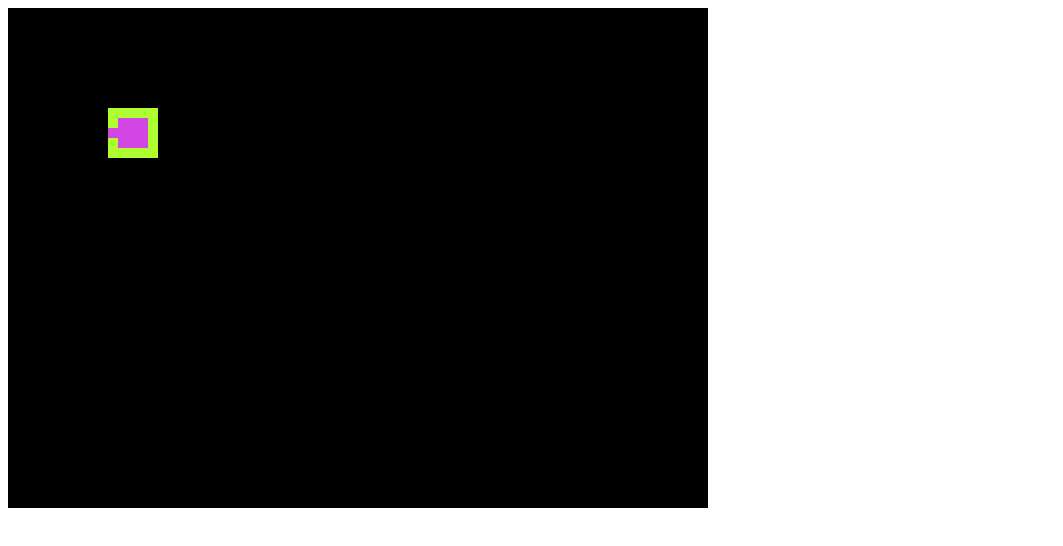
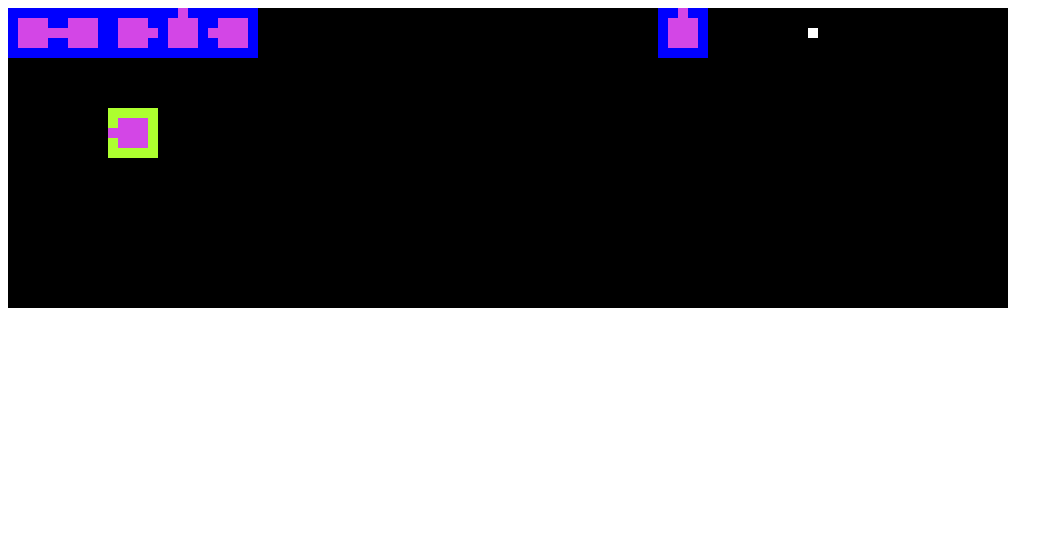
Before and after one commit to alex-och/JS_BattleCity, a plain HTML site: page index.html in a window 1280 px wide. Shown: the whole page, without its empty margins (0-1063 px from the left). Drawn offline with Linux system fonts and the light colour scheme.

Commit message:
Collision detection added

```diff
--- a/script.js
+++ b/script.js
@@ -1,7 +1,10 @@
 var CANVAS = document.getElementById('field');
 var STEP = 5,
-    FPS = 60;
-var x, y,
+    FPS = 40;
+var A,
+    ENEMIES = [],
+    ENEMIES_AMOUNT = 6,
+    ELEMENTS = [],
     game,
     xv = 0,
     yv = 0,
@@ -10,6 +13,12 @@ var tmp_top,
     tmp_left,
     tmp_x,
     tmp_y;
+
+function getRndInteger(min, max) {
+    return Math.floor(Math.random() * (max - min + 1) ) + min;
+}
+
+
 
 function Bullet() {
     this.obj = document.createElement('div');
@@ -48,8 +57,8 @@ function Bullet() {
     }
 
     this.move = function() {
-        let tmp_x = this.obj.offsetTop + this.yv * STEP * 1.5;
-        let tmp_y = this.obj.offsetLeft + this.xv * STEP * 1.5;
+        let tmp_x = this.obj.offsetTop + this.yv * STEP * 2;
+        let tmp_y = this.obj.offsetLeft + this.xv * STEP * 2;
 
         if (tmp_x >= this.BORDER_TOP && tmp_x <= this.BORDER_BOTTOM) {
             this.obj.style.top = tmp_x + 'px';
@@ -68,12 +77,21 @@ function Bullet() {
 }
 
 // Tank object
-function Tank(left, top) {
+function Tank(left, top, tank_type) {
     this.obj = document.createElement('div');
     this.obj.style.top = top + 'px';
     this.obj.style.left = left + 'px';
     this.obj.style.transform = 'rotate(0deg)';
-    this.obj.className = 'x';
+    this.obj.className = tank_type; // tank_type = 'x' OR 'y'
+
+    this.getSize = function(top, left) {
+        this.top = top;
+        this.left = left;
+        this.bottom = top + 50;
+        this.right = left + 50;
+    }
+
+    this.getSize(top, left);
     // Adding a picture of a tank
     var temp = document.createElement('div');
     temp.className = 'x_inner';
@@ -85,6 +103,38 @@ function Tank(left, top) {
     this.bullet = new Bullet();
     this.shoot_act = false;
 
+    this.CollisionDetector = function(xv, yv) {
+        if (xv != 0) {
+            this.coord_const = this.obj.offsetLeft + 50 * xv;
+            this.line_max = this.obj.offsetTop + 50;
+            this.line_min = this.obj.offsetTop - 50;
+        }
+        if (yv != 0) {
+            this.coord_const = this.obj.offsetTop + 50 * yv;
+            this.line_max = this.obj.offsetLeft + 50;
+            this.line_min = this.obj.offsetLeft - 50;
+        }
+        for(let i = 0; i < ELEMENTS.length; i++) {
+            if (ELEMENTS[i] !== this) {
+                if (xv != 0) {
+                    if (ELEMENTS[i].obj.offsetLeft == this.coord_const && +
+                        ELEMENTS[i].obj.offsetTop < this.line_max && +
+                        ELEMENTS[i].obj.offsetTop > this.line_min) {
+                        return false;
+                    }
+                }
+                if (yv != 0) {
+                    if (ELEMENTS[i].obj.offsetTop == this.coord_const && +
+                        ELEMENTS[i].obj.offsetLeft < this.line_max && +
+                        ELEMENTS[i].obj.offsetLeft > this.line_min) {
+                        return false;
+                    }
+                }
+            }
+        }
+        return true;
+    }
+
     this.BORDER_TOP = 0;
     // this.BORDER_BOTTOM = CANVAS.offsetHeight - this.obj.offsetHeight;
     this.BORDER_BOTTOM = CANVAS.offsetHeight - 50;
@@ -92,17 +142,26 @@ function Tank(left, top) {
     // this.BORDER_RIGHT = CANVAS.offsetWidth - this.obj.offsetWidth;
     this.BORDER_RIGHT = CANVAS.offsetWidth - 50;
 
-    this.move = function(xv, yv) {
+    this.xv = 0;
+    this.yv = 0;
+
+    this.move = function(xv=this.xv, yv=this.yv) {
         // actual moving
+        if (xv != 0 || yv != 0) {
             let tmp_top = this.obj.offsetTop + yv * STEP;
             let tmp_left = this.obj.offsetLeft + xv * STEP;
 
+            if (this.CollisionDetector(xv, yv)) {
                 if (tmp_top >= this.BORDER_TOP && tmp_top <= this.BORDER_BOTTOM) {
                     this.obj.style.top = tmp_top + 'px';
+                    this.getSize(tmp_top, tmp_left);
                 }
                 if (tmp_left >= this.BORDER_LEFT && tmp_left <= this.BORDER_RIGHT) {
                     this.obj.style.left = tmp_left + 'px';
+                    this.getSize(tmp_top, tmp_left);
                 }
+            }
+
             // turning the tank
             if (xv == -1) {
                 this.obj.style.transform = 'rotate(0deg)';
@@ -112,6 +171,7 @@ function Tank(left, top) {
                 this.obj.style.transform = 'rotate(90deg)';
             } else if (yv == 1) {
                 this.obj.style.transform = 'rotate(270deg)';
+            }
         }
         // shooting
         if (this.shoot_act) {
@@ -132,17 +192,51 @@ function Tank(left, top) {
 }
 
 // Main cycle
+
+function Bot() {
+    let xv, yv;
+    for(let i = 0; i < ENEMIES.length; i++) {
+        xv = 0;
+        yv = 0;
+        xv = getRndInteger(-1, 1);
+        if (xv == 0) {
+            yv = getRndInteger(-1, 1);
+        }
+        ENEMIES[i].xv = xv;
+        ENEMIES[i].yv = yv;
+        if (getRndInteger(0, 1)) {
+            ENEMIES[i].shoot();
+        }
+    }
+}
+
 function Runtime() {
-    x.move(xv, yv);
+    for(let i = 0; i < ELEMENTS.length; i++) {
+        if (i == ELEMENTS.length - 1) {
+            ELEMENTS[i].move(xv, yv);
+        } else {
+            ELEMENTS[i].move();
+        }
+    }
 }
 
 // Event listeners
 window.addEventListener("load", function() {
-    x = new Tank(100, 100);
-    x.add();
+    A = new Tank(100, 100, 'x');
+    A.add();
+
+    for(let i = 0; i < ENEMIES_AMOUNT; i++) {
+        ENEMIES.push(new Tank(100*(i+1), 0, 'y'));
+        ENEMIES[i].add();
+        ELEMENTS.push(ENEMIES[i]);
+    }
+
+    ELEMENTS.push(A);
+
     game = setInterval(Runtime, 1000 / FPS);
+    setInterval(Bot, 1000);
 })
-
+// Controller
 window.addEventListener("keydown", function() {
     if (this.event.code == 'ArrowUp') {
         [xv, yv] = [0, -1];
@@ -158,10 +252,10 @@ window.addEventListener("keydown", function() {
         key_active = 'ArrowRight';
     }
 })
-
+// Shooting
 window.addEventListener("keypress", function() {
     if (this.event.code == 'KeyX') {
-        x.shoot();
+        A.shoot();
     }
 })
 
--- a/style.css
+++ b/style.css
@@ -1,12 +1,20 @@
 #field {
     position: absolute;
-    width: 700px;
-    height: 500px;
+    width: 1000px;
+    height: 300px;
     background-color: black;
 }
 
 .x {
     background-color: greenyellow;
+    position: absolute;
+    width: 50px;
+    height: 50px;
+    transform: rotate(0deg);
+}
+
+.y {
+    background-color: blue;
     position: absolute;
     width: 50px;
     height: 50px;
```
Also changed, not shown: 1 other file. Lines whose indentation alone changed are shown as unchanged.
